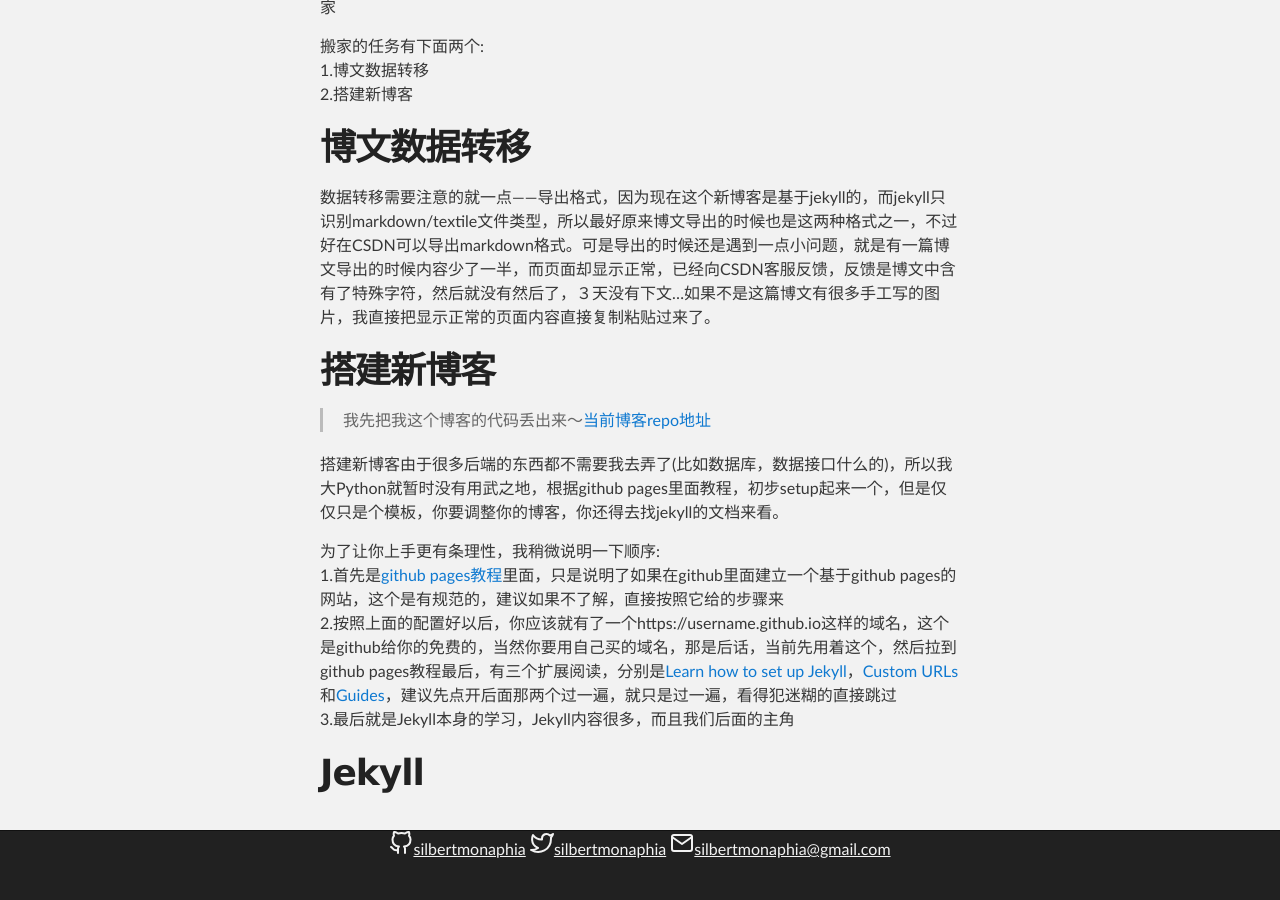
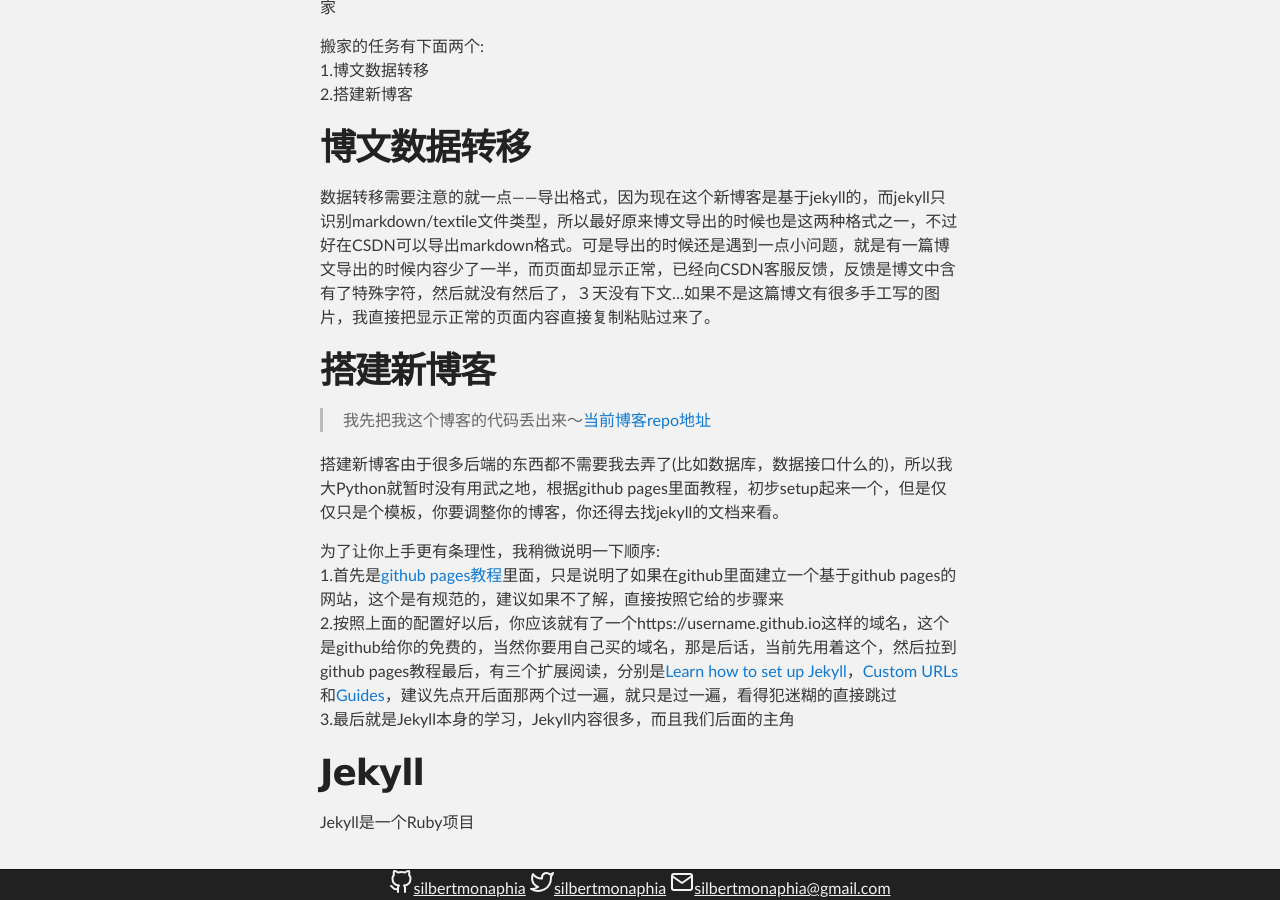
Before and after one commit to silbertmonaphia/silbertmonaphia.github.io, a Jekyll site: the page built from _posts/2018-01-02-关于这个博客.md, in a window 1280 px wide and 900 px high, scrolled down 594 px. Built offline with Jekyll 4.4.1, drawn with Linux system fonts in a browser that asks for light colours; our own code applies the rules of GitHub Pages for plain Markdown files; the repository's description, which GitHub fills in, is left out; before the commit the page ends 1455 px from its top, so only the background shows below that.

Commit message:
Update 2018-01-02-关于这个博客.md

```diff
--- a/_posts/2018-01-02-关于这个博客.md
+++ b/_posts/2018-01-02-关于这个博客.md
@@ -31,3 +31,4 @@
 3.最后就是Jekyll本身的学习，Jekyll内容很多，而且我们后面的主角
 
 # Jekyll
+Jekyll是一个Ruby项目
```
